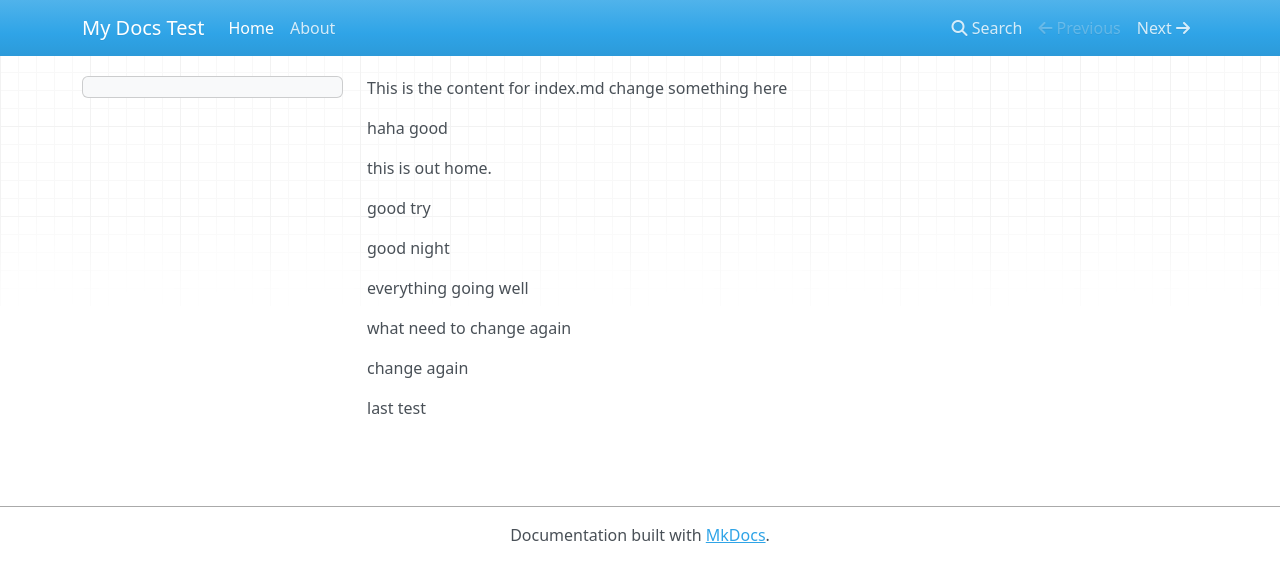
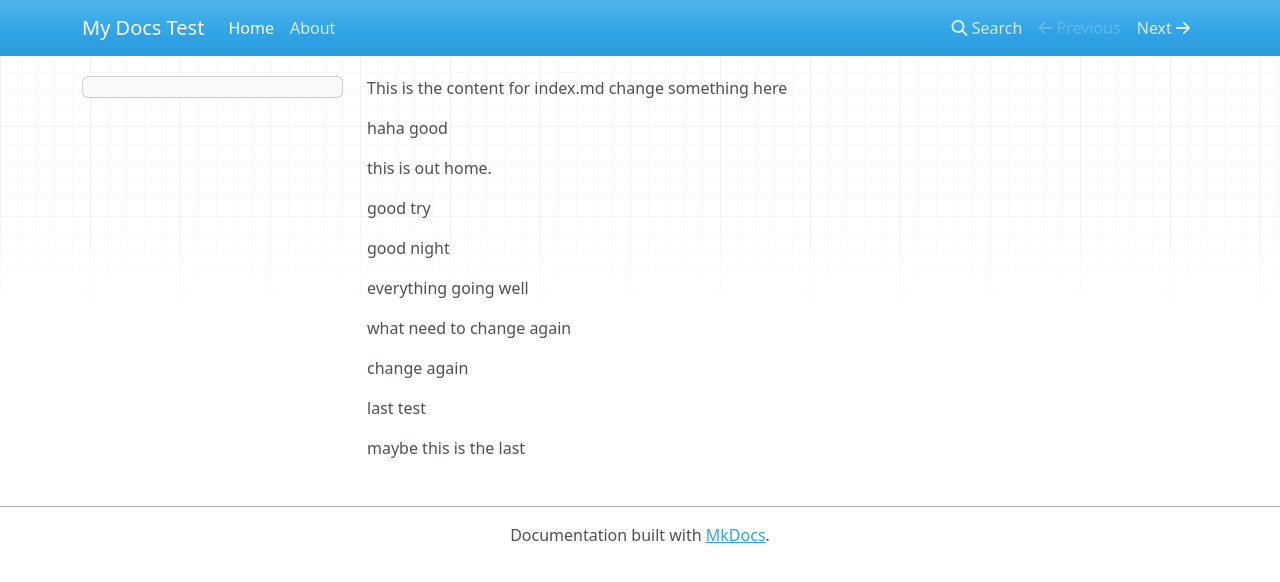
Before and after one commit to maplefu0602/test-gdcdocs, an MkDocs documentation site: the page built from docs/index.md, in a window 1280 px wide. Shown: the top 582 px of the page. Built offline with MkDocs 1.6.1, drawn with Linux system fonts in a browser that asks for light colours; nearby versions of some CDN libraries; old or Windows-style settings are respelled for this version of MkDocs.

Commit message:
Update index.md

```diff
--- a/docs/index.md
+++ b/docs/index.md
@@ -17,3 +17,5 @@ need to change again
 change again
 
 last test
+
+maybe this is the last
```
